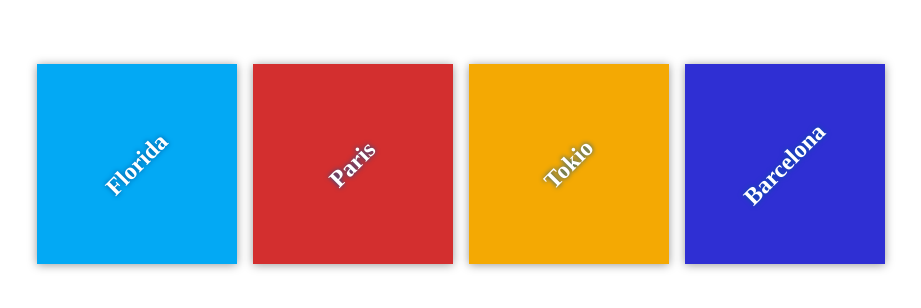
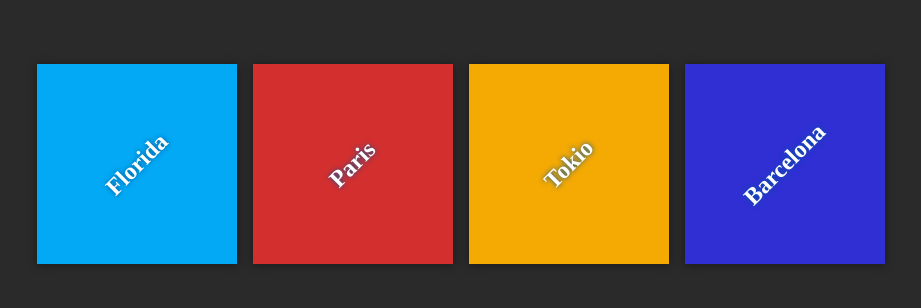
Before and after one commit to marekrogaczewskibsh/my_travel_plans, a plain HTML site: page index.html in a window 1280 px wide. Shown: the part 236-544 px from the top of the page, without its empty margins (179-1100 px from the left). Drawn offline with Linux system fonts and the light colour scheme.

Commit message:
Change background color to dark one

```diff
--- a/css/app.css
+++ b/css/app.css
@@ -13,6 +13,7 @@ body {
     display: flex;
     margin: 0;
     height: 100%;
+    background-color: #2A2A2A;
 }
 
 .container {
```
